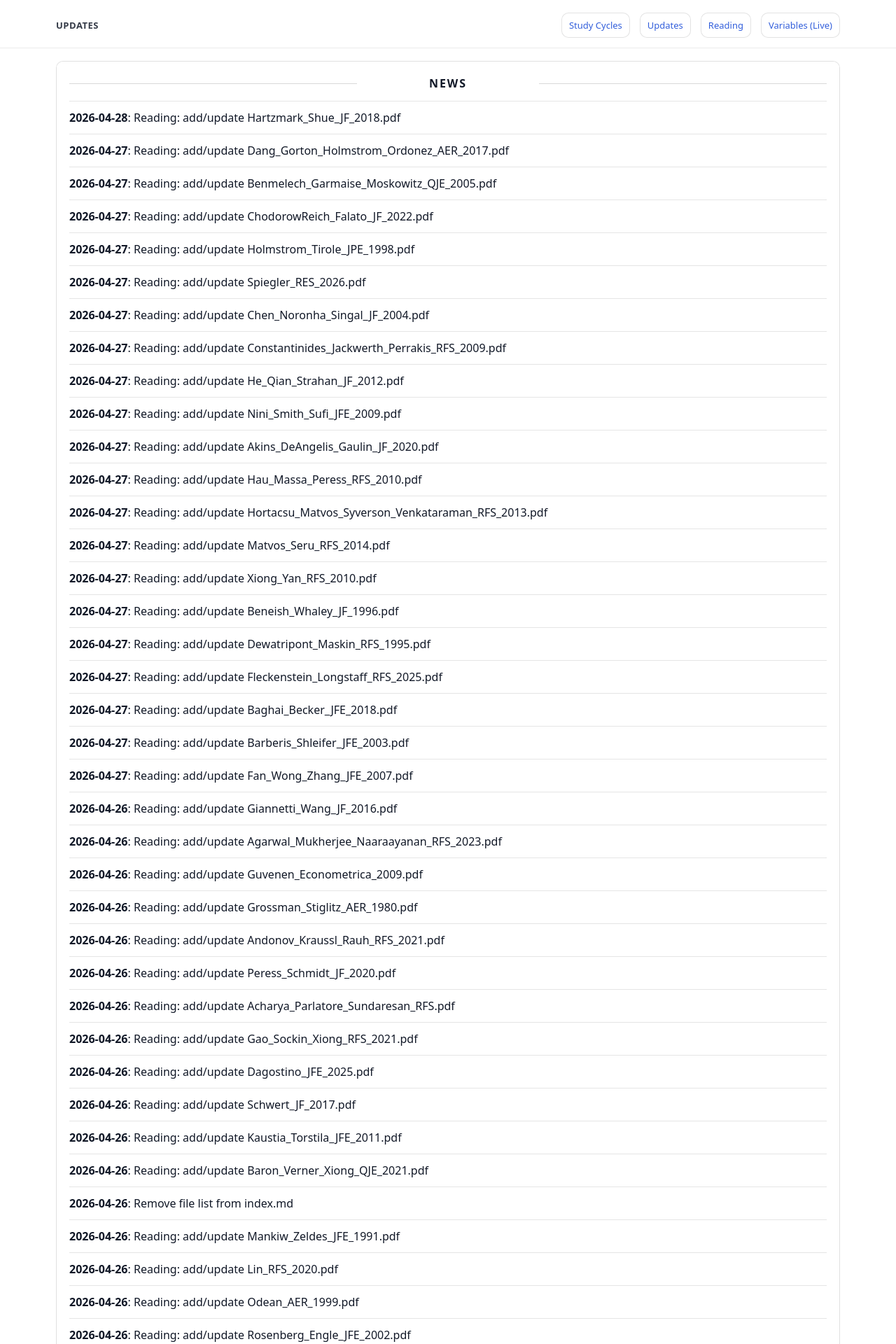
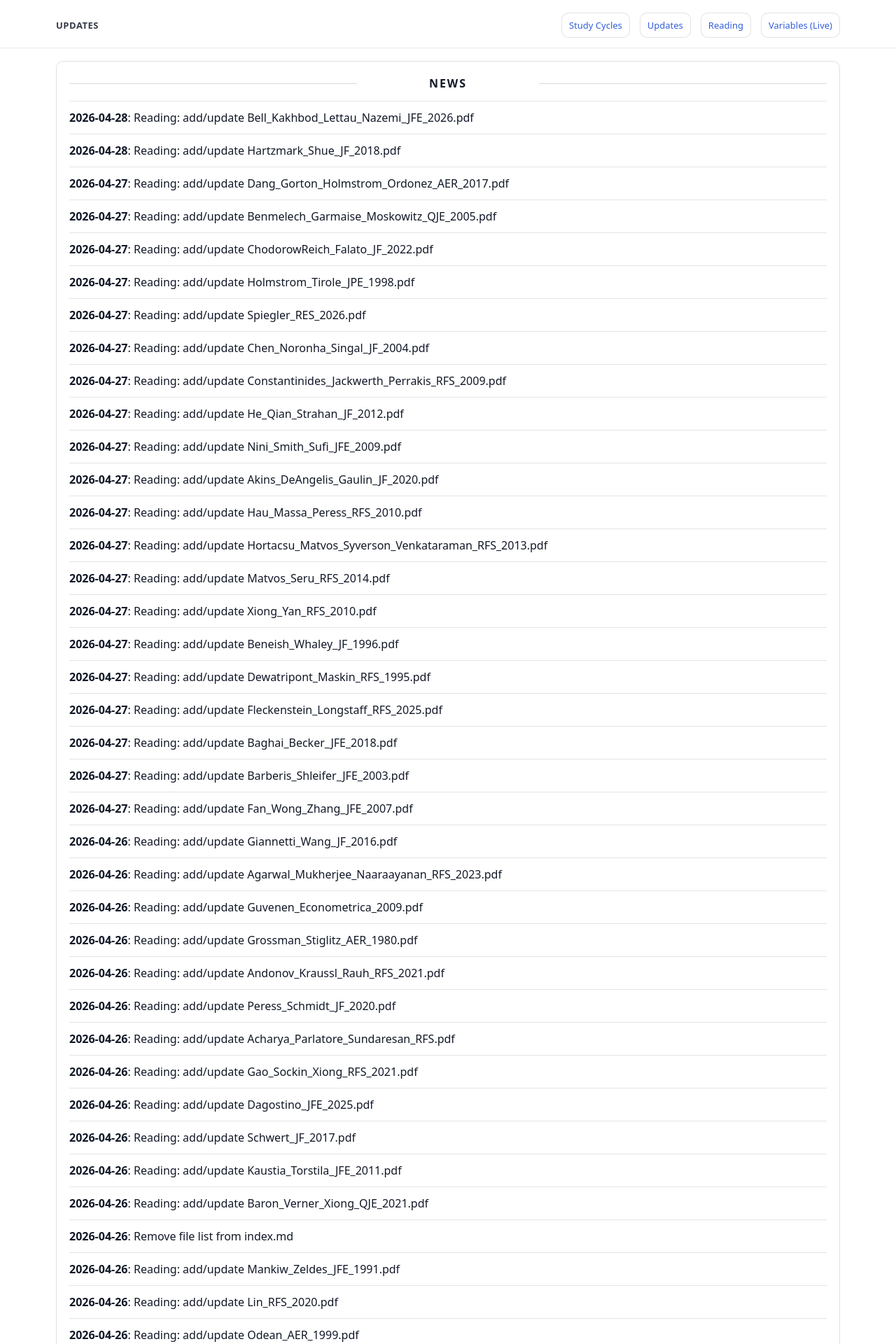
Before and after one commit to yaxinzn/study-archive, a Jekyll site: the page built from updates/index.md, in a window 1280 px wide. Shown: the top 1920 px of the page at 70% size. Built offline with Jekyll 4.4.1, drawn with Linux system fonts in a browser that asks for light colours; some of the changed text lies outside the part shown.

Commit message:
chore: update NEWS feed

```diff
--- a/_data/news.yml
+++ b/_data/news.yml
@@ -1,4 +1,7 @@
 # Auto-generated update history (sorted newest -> oldest). Do not edit manually.
+- ts: "1777322380"
+  date: "2026-04-28"
+  title: "Reading: add/update Bell_Kakhbod_Lettau_Nazemi_JFE_2026.pdf"
 - ts: "1777322073"
   date: "2026-04-28"
   title: "Reading: add/update Hartzmark_Shue_JF_2018.pdf"
```
